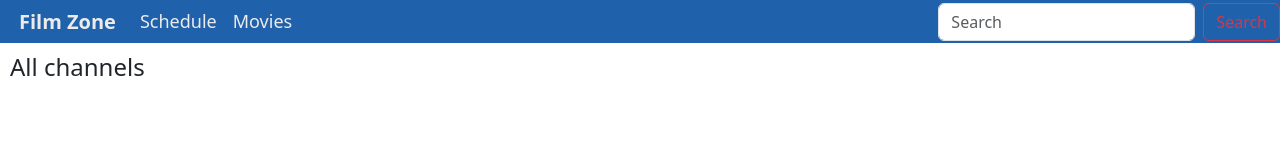
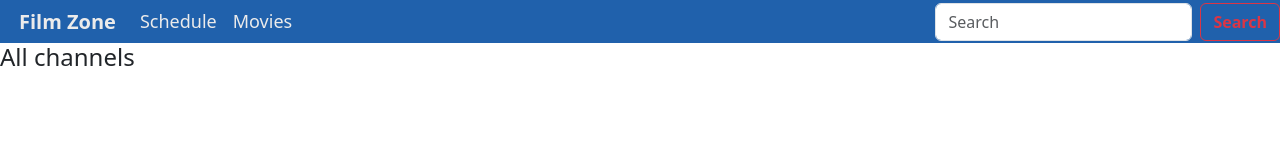
Before and after one commit to Ahmadzadali/FrontEndProject, a plain HTML site: page index.html in a window 1280 px wide. Drawn offline with nearby package versions, Linux system fonts and the light colour scheme; no server answers.

```diff
--- a/index.html
+++ b/index.html
@@ -31,18 +31,18 @@
                 </ul>
                 <form class="d-flex" role="search">
                     <input class="form-control me-2" type="search" placeholder="Search" />
-                    <button class="btn btn-outline-danger" type="submit">Search</button><br>
+                    <button class="btn btn-outline-danger" type="submit"><strong>Search</strong></button><br>
                 </form>
             </div>
         </div>
     </nav>
+    <h4>All channels</h4>
     <div class="cards">
-        <h4>All channels</h4>
 
     </div>
 
 
-    <script src="main.js"></script>
+    <script src="assets/main.js"></script>
     <script src="https://cdn.jsdelivr.net/npm/bootstrap@5.3.8/dist/js/bootstrap.bundle.min.js"
         integrity="sha384-FKyoEForCGlyvwx9Hj09JcYn3nv7wiPVlz7YYwJrWVcXK/BmnVDxM+D2scQbITxI"
         crossorigin="anonymous"></script>
--- a/style.css
+++ b/style.css
@@ -37,8 +37,8 @@
 }
 
 .cards {
-  display: grid;
-  grid-template-columns: repeat(4, 1fr);
+  display: flex;
+  flex-wrap: wrap;
   gap: 40px;
-  margin: 10px;
+  margin-left: 75px;
 }
```
Also changed, not shown: assets/main.js (renamed from main.js).
